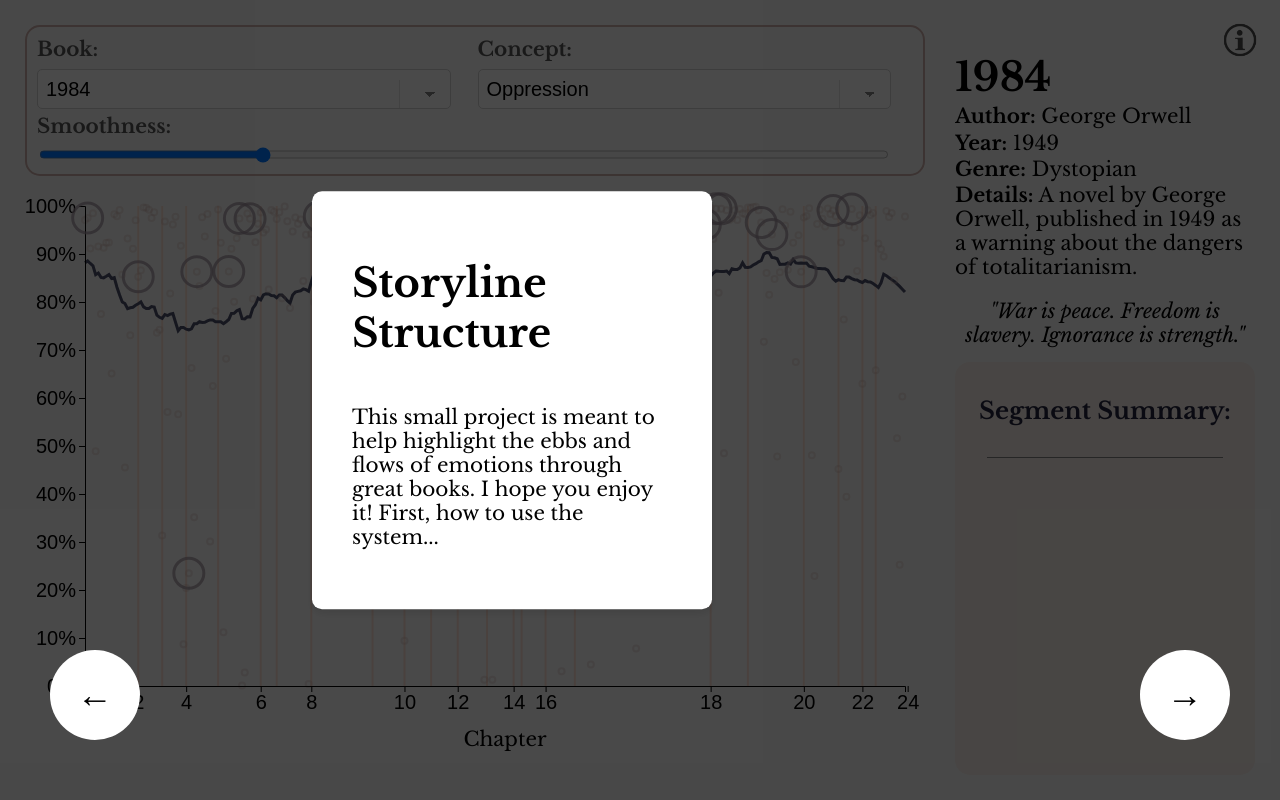
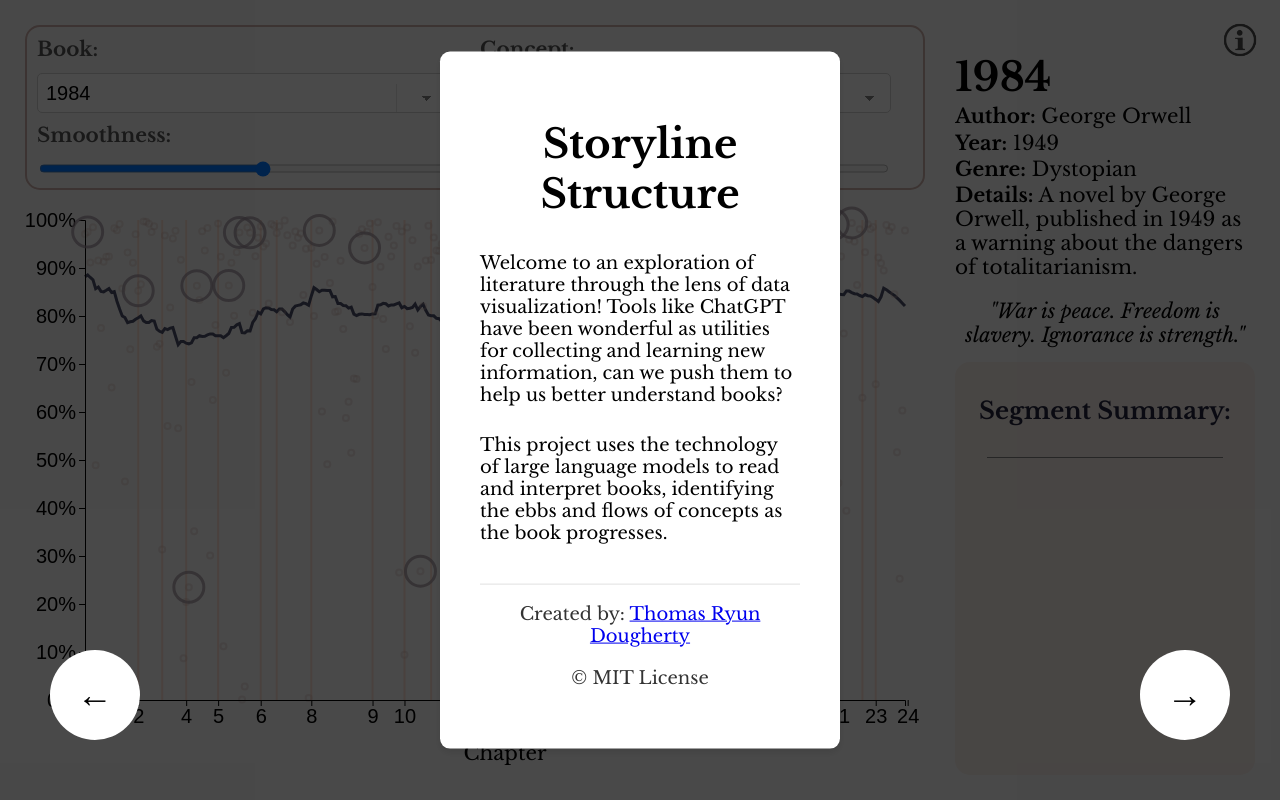
Before and after one commit to trdougherty/literary_analysis, a website: page public/index.html in a window 1280 px wide. Drawn offline with nearby package versions, Linux system fonts and the light colour scheme; a web font is replaced by a local one.

Commit message:
updating highlight and formatting

```diff
--- a/public/script.js
+++ b/public/script.js
@@ -96,7 +96,7 @@ const steps = [
         title: 'Section Summaries',
         content: 'When hovering over a dot, this section will populate with a brief summary of the contents in this section.',
         selector: '#infoText', // Selects the element with id 'mySlider'
-        position: { top: '50vh', left: '60vw' } // Example of using viewport units
+        position: { top: '70vh', left: '65vw' } // Example of using viewport units
     },
     {
         title: 'Book Information',
@@ -112,17 +112,56 @@ const steps = [
     }
 ];
 
+function renderIntroSlide() {
+    const overlay = document.querySelector('.overlay-container');
+    const highlightOverlay = document.getElementById('highlightOverlay');
+    const popup = document.querySelector('.popup');
+
+    // Clear highlight overlay
+    highlightOverlay.style.display = 'none';
+
+    popup.innerHTML = `
+        <h1>Storyline Structure</h1>
+        <p>Welcome to an exploration of literature through the lens of data visualization! Tools like ChatGPT have been wonderful as utilities for collecting and learning new information, can we push them to help us better understand books?</p>
+        <p>This project uses the technology of large language models to read and interpret books, identifying the ebbs and flows of concepts as the book progresses.</p>
+        <div class="footer">
+            <div class="footer-text">
+                <p>Created by: <a href="https://www.linkedin.com/in/thomasryundougherty/" target="_blank">Thomas Ryun Dougherty</a></p>
+            </div>
+            <div class="footer-license">
+                <p>&copy; MIT License</p>
+            </div>
+        </div>
+    `;
+
+
+    // Position and display the overlay for the intro slide
+    overlay.style.display = 'block';
+    positionPopup({ top: '50vh', left: '50vw' }); // Adjust as needed
+}
+
 function updateContent() {
-    console.log("run upodate")
     const overlay = document.querySelector('.overlay-container');
     const popup = document.querySelector('.popup');
-    const popupTitle = popup.querySelector('h1');
-    const popupContent = popup.querySelector('p');
+    const popupTitle = document.createElement('h1');
+    const popupContent = document.createElement('p');
 
+    // Clear existing content in the popup
+    popup.innerHTML = '';
+
+    if (step === 1) {
+        // Render special intro slide
+        renderIntroSlide();
+    } else {
+        // Standard content for other steps
         if (step >= 1 && step <= steps.length) {
             const currentStep = steps[step - 1];
+
             popupTitle.textContent = currentStep.title;
             popupContent.textContent = currentStep.content;
+
+            popup.appendChild(popupTitle);
+            popup.appendChild(popupContent);
 
             if (currentStep.selector) {
                 const elementToHighlight = document.querySelector(currentStep.selector);
@@ -132,12 +171,13 @@ function updateContent() {
             }
 
             positionPopup(currentStep.position);
-
             overlay.style.display = 'block';
         } else {
             overlay.style.display = 'none';
         }
     }
+}
+
 // Function to update the step and handle local storage
 function updateStep(newStep) {
     step = newStep;
@@ -193,17 +233,20 @@ function drawChapterLinesAndSetXAxis(chapterData) {
             .lower();
     });
 
-    // Calculate the maximum number of ticks based on chart width
-    const maxTicks = Math.floor(width / 75); // One tick per 50 pixels, adjust as needed
-    const tickInterval = Math.ceil(chapterPositions.length / maxTicks);
-    const tickValues = chapterPositions
-        .filter((_, i) => i % tickInterval === 0)
-        .map(chapter => chapter.position);
+    // Calculate the tick values for the x-axis
+    let tickValues = [];
+    let previousPosition = 0;
+    chapterPositions.forEach((chapter, index) => {
+        if (index === 0 || (xScale(chapter.position) - xScale(previousPosition)) > 30) { // Minimum 50px between ticks
+            tickValues.push(chapter.position);
+            previousPosition = chapter.position;
+        }
+    });
 
     // Set x-axis with chapter ticks
     const xAxis = d3.axisBottom(xScale)
         .tickValues(tickValues)
-    .tickFormat((d, i) => `${chapterPositions.find(chap => chap.position === d).chapter + 2}`);
+        .tickFormat((d) => `${chapterPositions.find(chap => chap.position === d).chapter + 2}`);
 
     // Select or create the x-axis group
     let xAxisGroup = svg.select(".x-axis-group");
@@ -217,7 +260,6 @@ function drawChapterLinesAndSetXAxis(chapterData) {
     // Set font size for tick labels
     xAxisGroup.selectAll("text")
         .style("font-size", "20px");
-
     // X-Axis Label
     let xLabel = svg.select(".x-axis-label");
     if (xLabel.empty()) {
@@ -235,7 +277,8 @@ function drawChapterLinesAndSetXAxis(chapterData) {
     }
 }
 
-document.addEventListener('keydown', function(event) {
+
+document.addEventListener('keydown', function (event) {
     if (event.keyCode === 37) { // Left arrow key code
         document.getElementById('backButton').click();
     } else if (event.keyCode === 39) { // Right arrow key code
--- a/public/styles.css
+++ b/public/styles.css
@@ -1,13 +1,17 @@
 /* Hide mobile content on larger screens by default */
 .mobile-content {
     display: none;
-    text-align: center; /* Center text horizontally */
-    padding: 20px; /* Add padding around the content */
-    box-sizing: border-box; /* Include padding in the width calculation */
+    text-align: center;
+    /* Center text horizontally */
+    padding: 20px;
+    /* Add padding around the content */
+    box-sizing: border-box;
+    /* Include padding in the width calculation */
 }
 
 /* CSS Media Query for Mobile Devices */
 @media screen and (max-width: 768px) {
+
     /* Hide full site content on mobile */
     .full-site-content {
         display: none;
@@ -20,15 +24,20 @@
 
     /* Additional styling for mobile content */
     .mobile-content img {
-        width: 100%; /* Make images responsive */
-        max-width: 400px; /* Limit maximum image width */
-        margin: 10px auto; /* Center images and add space between them */
-        display: block; /* Ensure images are block elements to center properly */
+        width: 100%;
+        /* Make images responsive */
+        max-width: 400px;
+        /* Limit maximum image width */
+        margin: 10px auto;
+        /* Center images and add space between them */
+        display: block;
+        /* Ensure images are block elements to center properly */
     }
 
     .mobile-content p {
         margin-bottom: 20px;
-        font-size: 20px; /* Adjust text size for readability */
+        font-size: 20px;
+        /* Adjust text size for readability */
     }
 }
 
@@ -49,6 +58,17 @@ html {
     background-color: #f4f4f4;
     font-size: 20px;
     font-family: 'Libre Baskerville', serif;
+}
+
+.additional-info {
+    color: gray;
+    /* Light gray font color */
+    font-size: 16px;
+    /* Smaller font size */
+    margin-top: 20px;
+    /* Space above the additional info */
+    text-align: center;
+    /* Center the text */
 }
 
 /* Other styles remain unchanged */
@@ -81,33 +101,98 @@ html {
 }
 
 .controls {
-    /* Styles for your controls section */
-    display: grid; /* Use grid layout for better control */
-    grid-template-columns: repeat(2, 1fr); /* Two columns of equal width */
-    gap: 10px; /* Space between grid items */
+    /* Combine grid layout properties */
+    display: grid;
+    grid-template-columns: repeat(2, 1fr);
+    /* Two columns of equal width */
+    gap: 10px;
+    /* Space between grid items */
+    align-items: center;
+    /* Align items vertically in the center */
+
+    /* Styling for border and padding */
     padding: 10px;
     border-color: #C9ADA7;
     border-radius: 15px;
     border-style: solid;
     border-width: 2px;
-    box-sizing: border-box; /* Include padding and borders in the width calculation */
-}
+    box-sizing: border-box;
+    /* Include padding and borders in the width calculation */
 
-.controls label, .controls select, .controls input[type="range"] {
-    width: 100%; /* Full width for each item */
+    /* Style adjustments for form elements */
+    label,
+    select,
+    input[type="range"] {
+        width: 100%;
+        /* Full width for each item */
+        font-size: 20px;
+        /* Font size for all controls */
+    }
+
+    /* Custom styling for select elements */
+    select {
+        padding: 8px;
+        border-radius: 5px;
+        border: 1px solid #ccc;
+        background-color: #ffffff68;
+        appearance: none;
+        -webkit-appearance: none;
+        -moz-appearance: none;
+        /* Custom arrow styling */
+        background-image: linear-gradient(45deg, transparent 50%, gray 50%),
+            linear-gradient(135deg, gray 50%, transparent 50%),
+            linear-gradient(to right, #ddd, #ddd);
+        background-position: calc(100% - 20px) calc(1em + 2px),
+            calc(100% - 15px) calc(1em + 2px),
+            calc(100% - 2.5em) 0.5em;
+        background-size: 5px 5px, 5px 5px, 1px 1.5em;
+        background-repeat: no-repeat;
+    }
+
+    /* Slider styles */
+    input[type="range"] {
+        grid-column: 1 / -1;
+        /* Span across all columns */
+        padding: 5px 0;
+        /* Reduced padding for visual comfort */
+        background: #e4e4e4;
+        /* Light grey background */
+        cursor: pointer;
+        /* Cursor on hover */
+        border-radius: 5px;
+        /* Rounded corners for the slider */
+        height: 5px;
+        /* Specified height of the track */
+        width: calc(100% - 20px);
+        /* Adjust width to account for padding */
+    }
+
+    /* Focus and hover styles for select elements */
+    select:focus {
+        outline: none;
+        border-color: #a0a0a0;
+        box-shadow: 0 0 3px 2px rgba(0, 100, 250, 0.2);
+    }
+
+    select:hover {
+        border-color: #888;
+    }
+
+    /* Label styles */
+    label {
+        margin-bottom: 3px;
+        font-weight: bold;
+    }
 }
 
 /* Responsive adjustments for smaller screens */
 @media screen and (max-width: 768px) {
     .controls {
-        grid-template-columns: 1fr; /* One column layout for smaller screens */
+        grid-template-columns: 1fr;
+        /* One column layout for smaller screens */
     }
 }
 
-/* Adjust the slider's width on different screen sizes */
-.controls input[type="range"] {
-    width: calc(100% - 20px); /* Adjust width to account for padding */
-}
 
 
 #chart {
@@ -163,53 +248,51 @@ html {
     font-size: 24px;
     color: #22223B;
     display: flex;
-    flex-direction: column; /* Aligns children vertically */
+    flex-direction: column;
+    /* Aligns children vertically */
     background-color: #F2E9E4;
-    padding: 2px; /* Adjust padding as needed */
+    padding: 2px;
+    /* Adjust padding as needed */
     box-sizing: border-box;
     overflow: auto;
     height: 100%;
-    border-radius: 15px; /* Adds rounded edges, adjust as needed */
+    border-radius: 15px;
+    /* Adds rounded edges, adjust as needed */
 }
 
 #infoText .header-row {
     padding-top: 0px;
-    text-align: center; /* Aligns header text to the left */
+    text-align: center;
+    /* Aligns header text to the left */
 }
 
 #infoText .hr-row hr {
     border: none;
     height: 1px;
-    background-color: gray; /* Solid color for visibility */
-    width: 80%; /* Full width of the container */
-    margin-top: 0px; /* Adjust as needed */
-    margin-bottom: 0px; /* Adjust as needed */
+    background-color: gray;
+    /* Solid color for visibility */
+    width: 80%;
+    /* Full width of the container */
+    margin-top: 0px;
+    /* Adjust as needed */
+    margin-bottom: 0px;
+    /* Adjust as needed */
 }
 
 #infoText .summary-text-row {
     font-size: 20px;
     padding: 7vh;
-    flex-grow: 2; /* Allows this row to take up remaining space */
+    flex-grow: 2;
+    /* Allows this row to take up remaining space */
     display: flex;
-    align-items: top; /* Vertically centers the content */
-    text-align: left; /* Aligns summary text to the left */
+    align-items: top;
+    /* Vertically centers the content */
+    text-align: left;
+    /* Aligns summary text to the left */
 }
 
 /* Adjust the dropdowns and slider to the full width of the left side */
 
-
-/* Extend grid-template-columns for a full-length slider */
-.controls {
-    display: grid;
-    grid-template-columns: 1fr 1fr;
-    /* Two columns for the dropdowns */
-    grid-template-rows: 1fr 1.5fr 1fr;
-    /* Three rows: labels, dropdowns, and slider */
-    gap: 5px;
-    /* Reduced space between the grid items */
-    align-items: center;
-    /* Align items vertically in the center */
-}
 
 /* Style adjustments for the form labels */
 .controls label {
@@ -309,57 +392,75 @@ label {
 /* Overlay styles */
 /* Styles for the tutorial overlay */
 .overlay {
-    display: none; /* Initially hidden */
+    display: none;
+    /* Initially hidden */
     position: fixed;
     top: 0;
     left: 0;
     width: 100%;
     height: 100%;
-    background: rgba(0, 0, 0, 0.3); /* Slight semi-transparent background */
+    background: rgba(0, 0, 0, 0.3);
+    /* Slight semi-transparent background */
     z-index: 1000;
-    justify-content: space-between; /* Align buttons to the bottom */
-    align-items: center; /* Center vertically */
+    justify-content: space-between;
+    /* Align buttons to the bottom */
+    align-items: center;
+    /* Center vertically */
     text-align: center;
-    backdrop-filter: blur(5px); /* Add a slight blur effect to the background */
+    backdrop-filter: blur(5px);
+    /* Add a slight blur effect to the background */
 }
 
 .overlay-button {
-    font-size: 36px; /* Increase if you want bigger text */
+    font-size: 36px;
+    /* Increase if you want bigger text */
     background-color: white;
     color: black;
-    border: 5px solid transparent; /* Default transparent border */
+    border: 5px solid transparent;
+    /* Default transparent border */
     /* border: 5px solid white; Adjust thickness as needed */
-    padding: 40px 40px; /* Adjust for bigger size */
-    border-radius: 50%; /* This makes it a circle */
-    width: 60px; /* Adjust for size */
-    height: 60px; /* Adjust for size */
+    padding: 40px 40px;
+    /* Adjust for bigger size */
+    border-radius: 50%;
+    /* This makes it a circle */
+    width: 60px;
+    /* Adjust for size */
+    height: 60px;
+    /* Adjust for size */
     cursor: pointer;
     transition: background-color 0.3s ease;
     display: flex;
     justify-content: center;
     align-items: center;
-    z-index: 1010; /* Same or above as popup */
+    z-index: 1010;
+    /* Same or above as popup */
 }
 
 #highlightOverlay {
     position: absolute;
-    border: 5px solid #f4a261; /* Adjust the border size and color as needed */
+    border: 5px solid #f4a261;
+    /* Adjust the border size and color as needed */
     border-radius: 10px;
     box-sizing: border-box;
-    display: none; /* Initially hidden */
-    pointer-events: none; /* Allows click events to pass through */
+    display: none;
+    /* Initially hidden */
+    pointer-events: none;
+    /* Allows click events to pass through */
 }
 
 
 .overlay-container {
-    display: none; /* Hidden by default */
+    display: none;
+    /* Hidden by default */
     position: fixed;
     top: 0;
     left: 0;
     width: 100%;
     height: 100%;
-    background: rgba(0, 0, 0, 0.7); /* Dark semi-transparent background */
-    z-index: 1000; /* Make sure it's above all other content */
+    background: rgba(0, 0, 0, 0.7);
+    /* Dark semi-transparent background */
+    z-index: 1000;
+    /* Make sure it's above all other content */
     justify-content: center;
     align-items: center;
 }
@@ -378,8 +479,58 @@ label {
     top: 50%;
     left: 50%;
     transform: translate(-50%, -50%);
-    z-index: 1020; /* Ensure it's above other content */
+    z-index: 1020;
+    /* Ensure it's above other content */
 }
+
+.popup h1 {
+    text-align: center;
+    margin-bottom: 15px;
+    /* Space below the title */
+}
+
+.popup p {
+    font-size: 18px;
+    /* Slightly larger font size for readability */
+    margin-bottom: 10px;
+    /* Space between paragraphs */
+}
+
+/* Add margin to the last paragraph */
+.popup p:last-of-type {
+    margin-bottom: 20px;
+    /* Adds 20px space below the last paragraph */
+}
+
+/* Alternatively, add margin to the top of the footer */
+.footer {
+    margin-top: 20px;
+    /* Adds 20px space above the footer */
+    text-align: center;
+    padding: 0px;
+    /* background-color: #f4f4f4; */
+    border-top: 1px solid #e0e0e0;
+}
+
+.footer-text,
+.footer-license {
+    margin: 0;
+    font-size: 16px;
+    color: #333;
+}
+
+
+.additional-info {
+    color: lightgray;
+    font-size: 14px;
+    margin-top: 20px;
+    text-align: center;
+}
+
+
+/* Additional styling for the intro slide */
+/* You can add background colors, padding, borders, etc., as needed */
+
 
 
 #infoPopup {
@@ -404,7 +555,8 @@ label {
 #infoPopupContent {
     font-size: 18px;
     background: white;
-    padding: 50px; /* Add padding to all sides */
+    padding: 50px;
+    /* Add padding to all sides */
     border-radius: 15px;
     display: inline-block;
     margin: auto;
@@ -442,15 +594,21 @@ label {
 
 /* Add this CSS to your stylesheet */
 h2#bookTitle {
-    margin: 0; /* Remove default top and bottom margins */
-    padding-top: 0; /* Remove default top padding */
+    margin: 0;
+    /* Remove default top and bottom margins */
+    padding-top: 0;
+    /* Remove default top padding */
     padding-bottom: 10px;
-    vertical-align: top; /* Align text to the top */
+    vertical-align: top;
+    /* Align text to the top */
 }
 
 /* Spacing for individual elements inside the infoBox */
-#infoBox div, #infoBox h1, #infoBox p {
-    margin-bottom: 0.3vh; /* Uniform spacing */
+#infoBox div,
+#infoBox h1,
+#infoBox p {
+    margin-bottom: 0.3vh;
+    /* Uniform spacing */
 }
 
 /* Styles for the content */
@@ -484,8 +642,10 @@ button {
     display: flex;
     justify-content: space-between;
     padding: 0 20px;
-    z-index: 1010; /* Same z-index as popup */
-    padding: 50px; /* Adds padding around the entire container */
+    z-index: 1010;
+    /* Same z-index as popup */
+    padding: 50px;
+    /* Adds padding around the entire container */
 }
 
 
@@ -503,17 +663,23 @@ button:hover {
 
 .social-links {
     display: flex;
-    gap: 15px; /* Adjust the space between icons as needed */
-    justify-content: center; /* Centers the links horizontally */
-    align-items: center; /* Aligns icons and text vertically */
-    margin-top: 10px; /* Optional: Adds space above the social links */
+    gap: 15px;
+    /* Adjust the space between icons as needed */
+    justify-content: center;
+    /* Centers the links horizontally */
+    align-items: center;
+    /* Aligns icons and text vertically */
+    margin-top: 10px;
+    /* Optional: Adds space above the social links */
 }
 
 .social-links a {
     display: flex;
-    align-items: center; /* Aligns icon and text inside the link */
+    align-items: center;
+    /* Aligns icon and text inside the link */
 }
 
 .social-links img {
-    margin-right: 8px; /* Space between icon and text */
+    margin-right: 8px;
+    /* Space between icon and text */
 }
```
Lines whose indentation alone changed are shown as unchanged.
